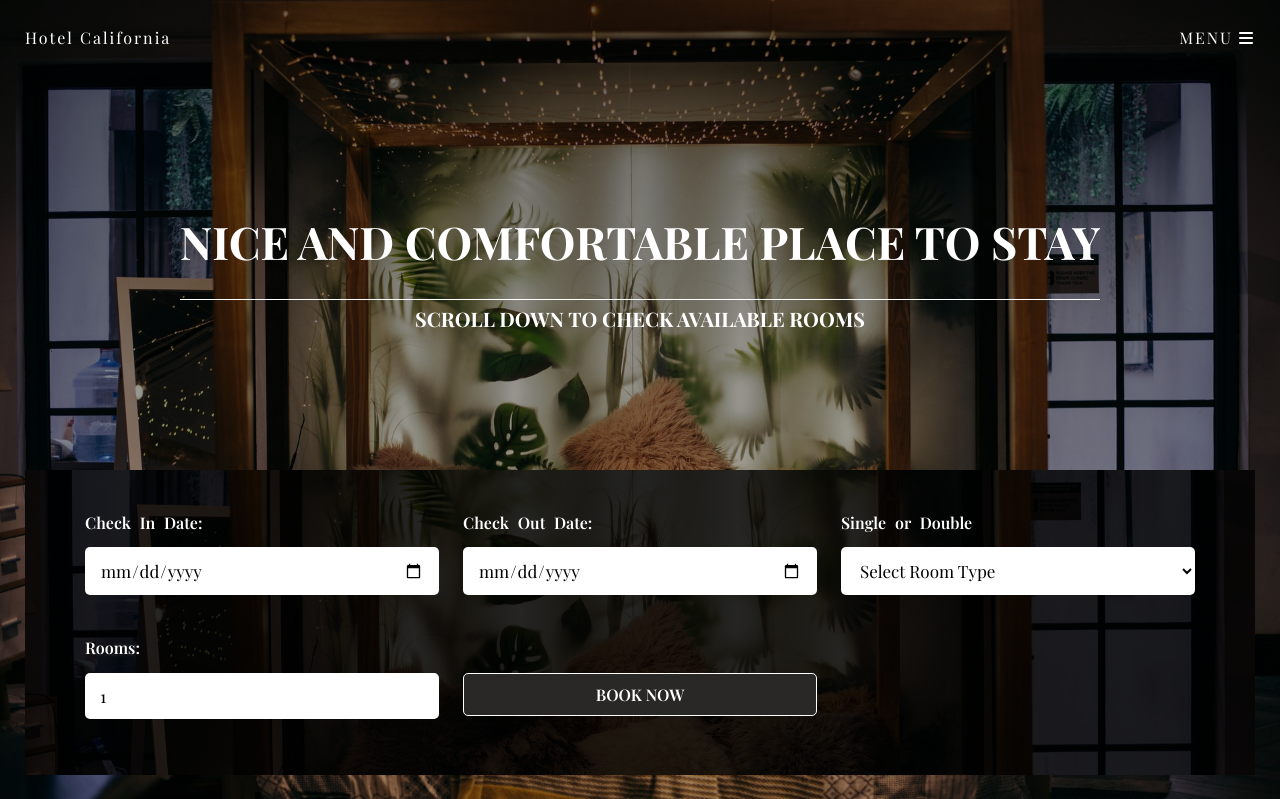
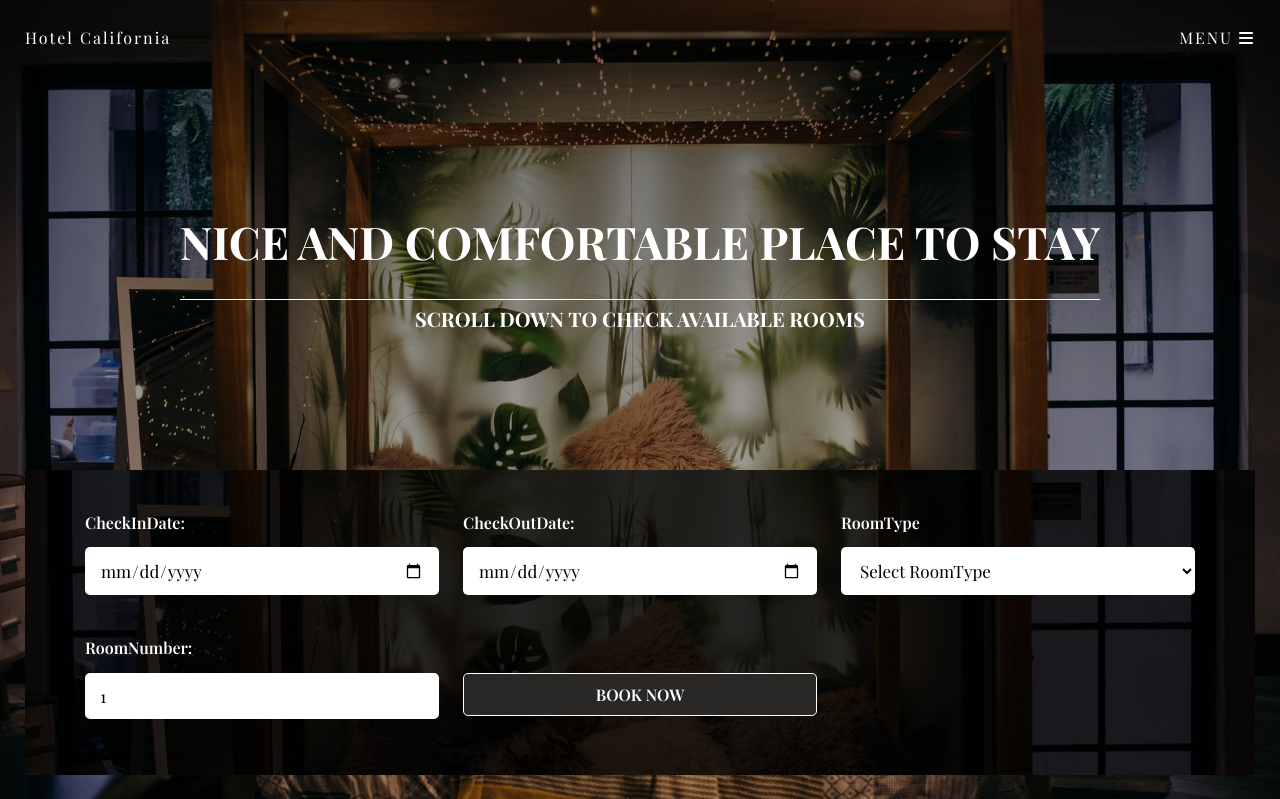
Before and after one commit to Saad-Itani/351-Project, a Flask app: page /rooms in a window 1280 px wide. Shown: the top 799 px of the page. Run offline with Flask 2, Linux system fonts and the light colour scheme; some libraries are stand-ins or nearby versions.

Commit message:
Update rooms.html

```diff
--- a/Website/templates/rooms.html
+++ b/Website/templates/rooms.html
@@ -33,24 +33,24 @@
             <div class = "book">
                 <form class = "book-form">
                     <div class = "form-item">
-                        <label for = "checkin-date">Check In Date: </label>
+                        <label for = "checkin-date">CheckInDate: </label>
                         <input type = "date" id = "chekin-date">
                     </div>
                     <div class = "form-item">
-                        <label for = "checkout-date">Check Out Date: </label>
+                        <label for = "checkout-date">CheckOutDate: </label>
                         <input type = "date" id = "chekout-date">
                     </div>
                     <div class = "form-item">
-                        <label for = "adult">Single or Double </label>
+                        <label for = "adult">RoomType </label>
                         <select id="adult">
-                            <option value="country">Select Room Type</option>
+                            <option value="country">Select RoomType</option>
                             <option value="country">Single</option>
                             <option value="country">Double</option>
 
                         </select>
                     </div>
                     <div class = "form-item">
-                        <label for = "rooms">Rooms: </label>
+                        <label for = "rooms">RoomNumber: </label>
                         <input type = "number" min = "1" value = "1" id = "rooms">
                     </div>
                     <div class = "form-item">
```
